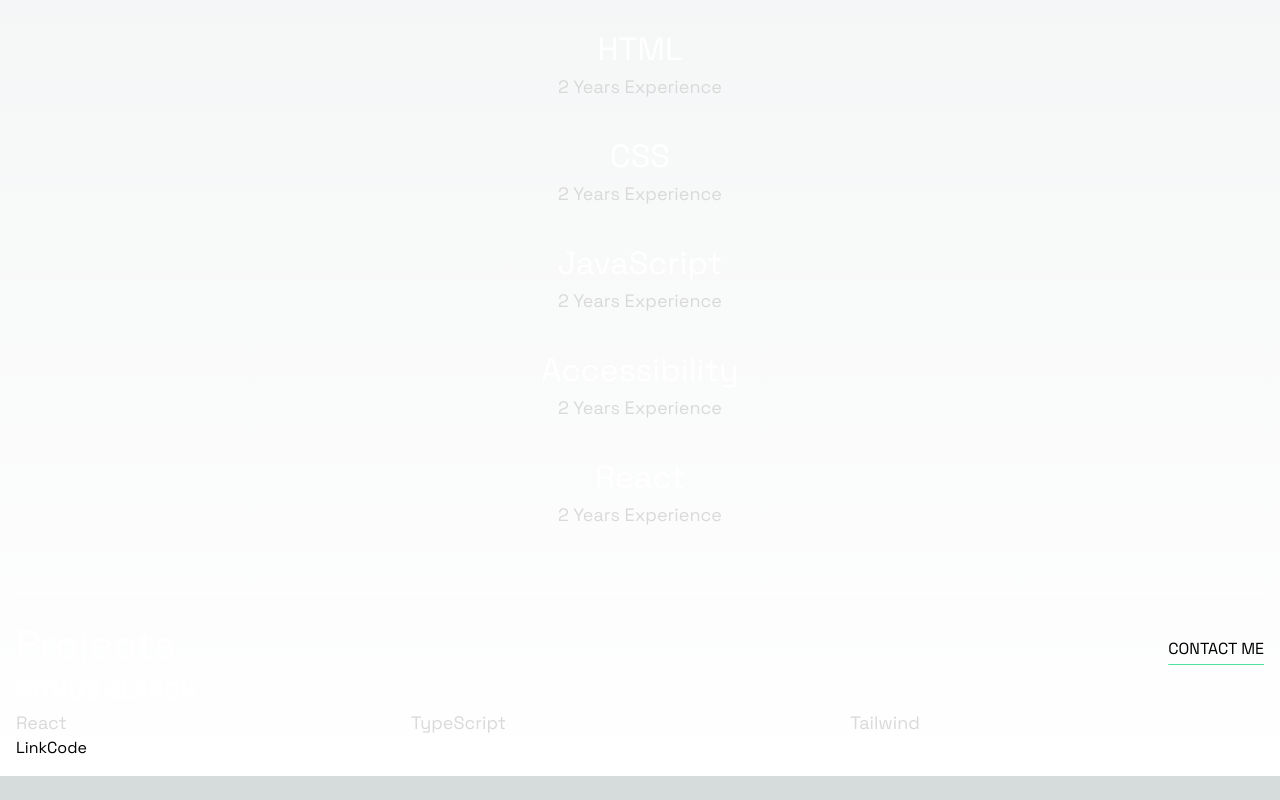
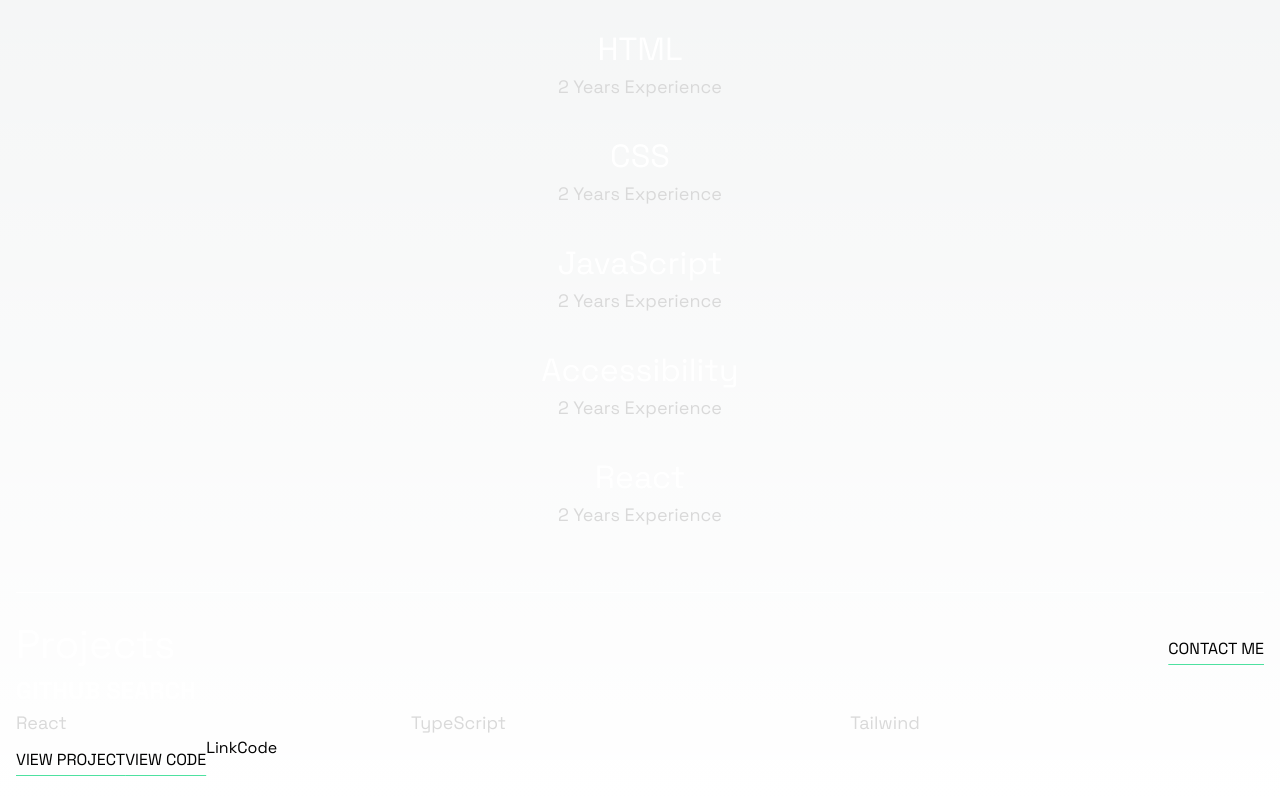
Before and after one commit to Fables7/portfolio-site, a Next.js app: page / in a window 1280 px wide. Shown: the part 2465-3265 px from the top of the page. Before the commit the page ends 3241 px from the top, so only its background shows below. Built offline with nearby package versions, Linux system fonts and the light colour scheme.

Commit message:
Installed clsx and put className as prop on CustomButton

```diff
--- a/package.json
+++ b/package.json
@@ -14,6 +14,7 @@
     "@fortawesome/free-regular-svg-icons": "^6.4.2",
     "@fortawesome/free-solid-svg-icons": "^6.4.2",
     "@fortawesome/react-fontawesome": "^0.2.0",
+    "clsx": "^2.0.0",
     "next": "13.5.4",
     "react": "^18",
     "react-dom": "^18"
--- a/src/components/customButton/CustomButton.tsx
+++ b/src/components/customButton/CustomButton.tsx
@@ -1,14 +1,18 @@
+import clsx from "clsx";
+
 interface CustomButtonProps {
   label?: string;
   onClick?: () => void;
+  className?: string;
 }
 
-const CustomButton = ({ label, onClick }: CustomButtonProps) => {
+const CustomButton = ({ label, onClick, className }: CustomButtonProps) => {
+  const rootClassName = clsx(
+    "underline underline-offset-[10px] decoration-[var(--accent)] hover:text-[var(--accent)] h-12",
+    className
+  );
   return (
-    <button
-      onClick={onClick}
-      className="underline underline-offset-[10px] decoration-[var(--accent)] hover:text-[var(--accent)] h-12"
-    >
+    <button onClick={onClick} className={rootClassName}>
       {label || "CONTACT ME"}
     </button>
   );
--- a/src/components/projectsBox/ProjectsBox.tsx
+++ b/src/components/projectsBox/ProjectsBox.tsx
@@ -35,7 +35,9 @@ const ProjectsBox = () => {
                   })}
                 </ul>
               </div>
-              <div>
+              <div className="flex">
+                <CustomButton label="VIEW PROJECT" />
+                <CustomButton label="VIEW CODE" />
                 <a href={project.link}>Link</a>
                 <a href={project.code}>Code</a>
               </div>
```
Also changed, not shown: 1 other file (tests, documents, lock files or other folders).
